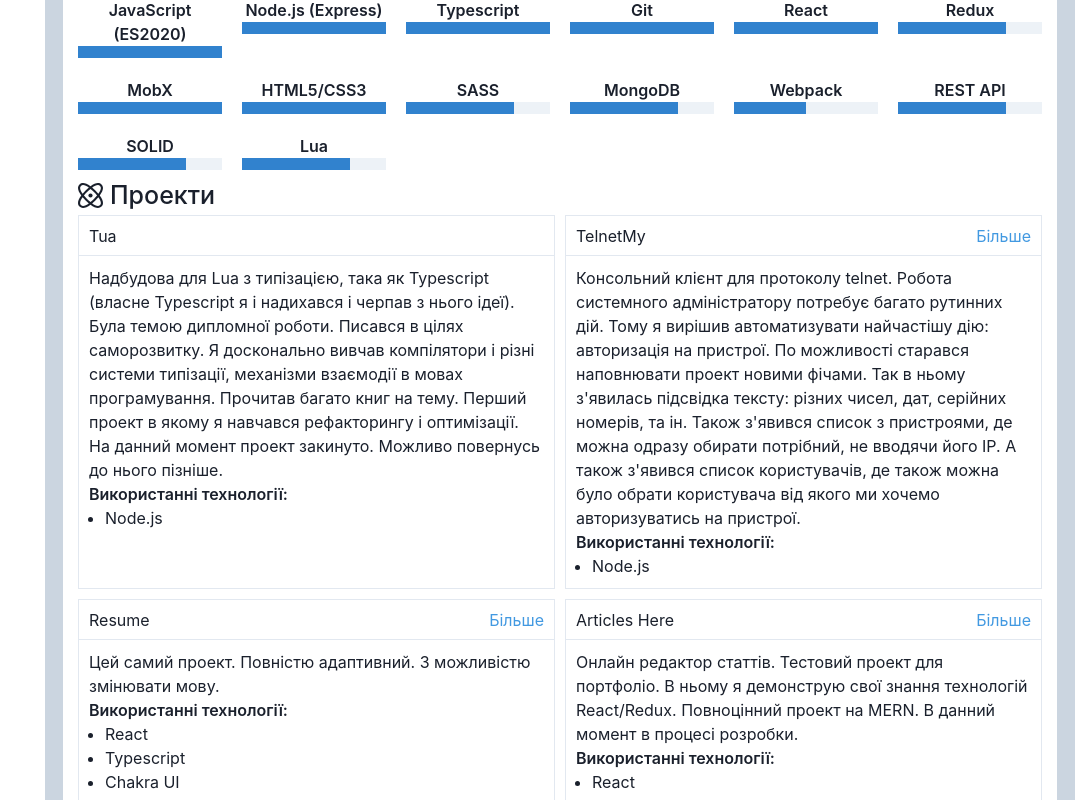
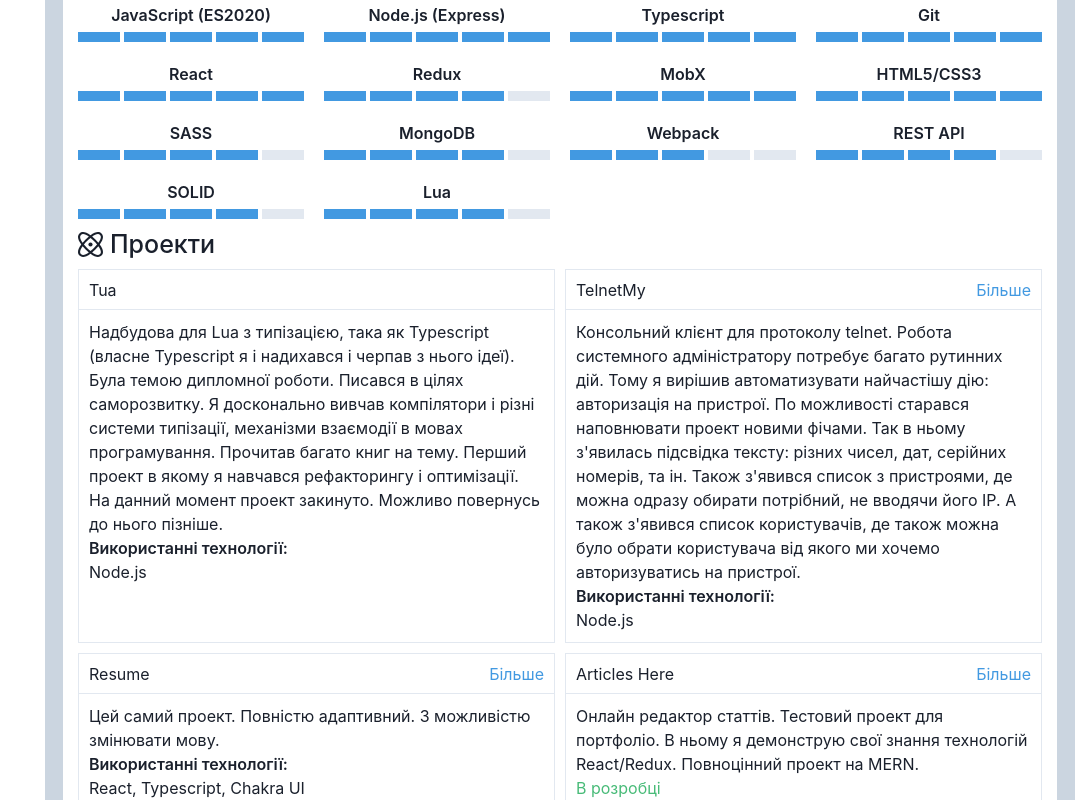
Before and after one commit to lehaisanya/resume, a React (Create React App) app: page / in a window 1280 px wide. Shown: the part 1160-1960 px from the top of the page, without its empty margins (205-1280 px from the left). Built offline with nearby package versions, Linux system fonts and the light colour scheme.

Commit message:
Fix design problem

```diff
--- a/src/components/ProjectCard.tsx
+++ b/src/components/ProjectCard.tsx
@@ -1,14 +1,5 @@
 import React, { FC } from 'react'
-import {
-    Box,
-    Center,
-    Flex,
-    Link,
-    ListItem,
-    Spacer,
-    Text,
-    UnorderedList,
-} from '@chakra-ui/react'
+import { Box, Center, Flex, Link, Spacer, Text } from '@chakra-ui/react'
 import { ProjectData } from 'types/core'
 import { useResumeData } from 'hooks/useResumeData'
 
@@ -45,12 +36,11 @@ export const ProjectCard: FC<ProjectCardProps> = ({ project }) => {
             </Flex>
             <Box padding="10px">
                 <Text>{project.description}</Text>
+                {project.inProgress ? (
+                    <Text color="green.400">{words.inProgress}</Text>
+                ) : null}
                 <Text fontWeight="semibold">{words.uses}:</Text>
-                <UnorderedList>
-                    {project.technologies.map((technology) => (
-                        <ListItem>{technology}</ListItem>
-                    ))}
-                </UnorderedList>
+                <Text>{project.technologies.join(', ')}</Text>
             </Box>
         </Box>
     )
--- /dev/null
+++ b/src/components/SegmentedProgress.tsx
@@ -0,0 +1,25 @@
+import React, { FC } from 'react'
+import { Box, SimpleGrid, BoxProps } from '@chakra-ui/react'
+
+interface SegmentedProgressProps extends BoxProps {
+    segments: number
+    value: number
+}
+
+export const SegmentedProgress: FC<SegmentedProgressProps> = ({
+    segments,
+    value,
+    ...props
+}) => {
+    const segmentsList = Array.from(Array(segments), (_, i) => ++i)
+
+    return (
+        <SimpleGrid columns={segments} gap="4px" height="10px" {...props}>
+            {segmentsList.map((segment) => (
+                <Box
+                    backgroundColor={segment <= value ? 'blue.400' : 'gray.200'}
+                />
+            ))}
+        </SimpleGrid>
+    )
+}
--- a/src/components/Skill.tsx
+++ b/src/components/Skill.tsx
@@ -1,5 +1,6 @@
 import React, { FC } from 'react'
-import { Box, Progress, Text } from '@chakra-ui/react'
+import { Box, Text } from '@chakra-ui/react'
+import { SegmentedProgress } from './SegmentedProgress'
 import { SkillData } from 'types/core'
 
 interface SkillProps {
@@ -9,10 +10,15 @@ interface SkillProps {
 export const Skill: FC<SkillProps> = ({ skill }) => {
     return (
         <Box>
-            <Text fontWeight="semibold" textAlign="center">
+            <Text
+                fontWeight="semibold"
+                textAlign="center"
+                whiteSpace="nowrap"
+                marginBottom="5px"
+            >
                 {skill.name}
             </Text>
-            <Progress value={skill.level} max={4} />
+            <SegmentedProgress segments={5} value={skill.level + 1} />
         </Box>
     )
 }
--- a/src/data/lang/en.ts
+++ b/src/data/lang/en.ts
@@ -17,6 +17,7 @@ export const en: ChangedResumeData = {
         uses: 'Uses technologies',
         languages: 'Languages',
         more: 'More',
+        inProgress: 'Under development',
     },
     personal: {
         name: 'Alexander Solyar',
@@ -99,7 +100,7 @@ export const en: ChangedResumeData = {
         },
         {
             name: 'Articles Here',
-            description: `Online article editor. Test project for portfolio. In it I demonstrate my knowledge of React/Redux technologies. A full-fledged project at MERN. Currently under development.`,
+            description: `Online article editor. Test project for portfolio. In it I demonstrate my knowledge of React/Redux technologies. A full-fledged project at MERN.`,
             technologies: [
                 'React',
                 'Redux',
--- a/src/data/lang/ru.ts
+++ b/src/data/lang/ru.ts
@@ -17,6 +17,7 @@ export const ru: ChangedResumeData = {
         uses: 'Использованые технологии',
         languages: 'Языки',
         more: 'Больше',
+        inProgress: 'В разработке',
     },
     personal: {
         name: 'Александр Соляр',
@@ -99,7 +100,7 @@ export const ru: ChangedResumeData = {
         },
         {
             name: 'Articles Here',
-            description: `Онлайн редактор статей. Тестовый проект для портфолио. В нем я демонстрирую свои знания технологий React/Redux. Полноценный проект на MERN. В данный момент в процессе разработки.`,
+            description: `Онлайн редактор статей. Тестовый проект для портфолио. В нем я демонстрирую свои знания технологий React/Redux. Полноценный проект на MERN.`,
             technologies: [
                 'React',
                 'Redux',
--- a/src/data/lang/ua.ts
+++ b/src/data/lang/ua.ts
@@ -17,6 +17,7 @@ export const ua: ChangedResumeData = {
         uses: 'Використанні технології',
         languages: 'Мови',
         more: 'Більше',
+        inProgress: 'В розробці',
     },
     personal: {
         name: 'Олександр Соляр',
@@ -99,7 +100,7 @@ export const ua: ChangedResumeData = {
         },
         {
             name: 'Articles Here',
-            description: `Онлайн редактор статтів. Тестовий проект для портфоліо. В ньому я демонструю свої знання технологій React/Redux. Повноцінний проект на MERN. В данний момент в процесі розробки.`,
+            description: `Онлайн редактор статтів. Тестовий проект для портфоліо. В ньому я демонструю свої знання технологій React/Redux. Повноцінний проект на MERN.`,
             technologies: [
                 'React',
                 'Redux',
--- a/src/layout/Content.tsx
+++ b/src/layout/Content.tsx
@@ -29,14 +29,14 @@ export const Content = () => {
 
     return (
         <Box padding="15px">
-            <Flex marginBottom="15px">
+            <Flex marginBottom="10px">
                 <Center marginRight="10px">
                     <IdBadgeIcon boxSize="30px" />
                 </Center>
                 <Heading as="h1">{description.title}</Heading>
             </Flex>
 
-            <Text fontSize="20px" fontWeight="semibold">
+            <Text marginBottom="5px" fontSize="20px" fontWeight="semibold">
                 {description.salary}
             </Text>
 
@@ -65,7 +65,7 @@ export const Content = () => {
                 ))}
             </Timeline>
 
-            <TitleLine marginBottom="5px" icon={BriefcaseIcon}>
+            <TitleLine marginBottom="10px" icon={BriefcaseIcon}>
                 {words.experience}
             </TitleLine>
             <Accordion
@@ -91,7 +91,7 @@ export const Content = () => {
                 {words.skills}
             </TitleLine>
             <SimpleGrid
-                columns={{ base: 2, sm: 3, md: 4, lg: 6 }}
+                columns={{ base: 2, sm: 3, lg: 4 }}
                 gap="20px"
                 marginBottom="10px"
             >
@@ -100,7 +100,7 @@ export const Content = () => {
                 ))}
             </SimpleGrid>
 
-            <TitleLine marginBottom="5px" icon={PhysicsIcon}>
+            <TitleLine marginBottom="10px" icon={PhysicsIcon}>
                 {words.projects}
             </TitleLine>
             <SimpleGrid columns={{ base: 1, lg: 2 }} gap="10px">
--- a/src/types/core.ts
+++ b/src/types/core.ts
@@ -14,6 +14,7 @@ export interface WordsData {
     uses: string
     languages: string
     more: string
+    inProgress: string
 }
 
 export interface CommonPersonalData {
```
